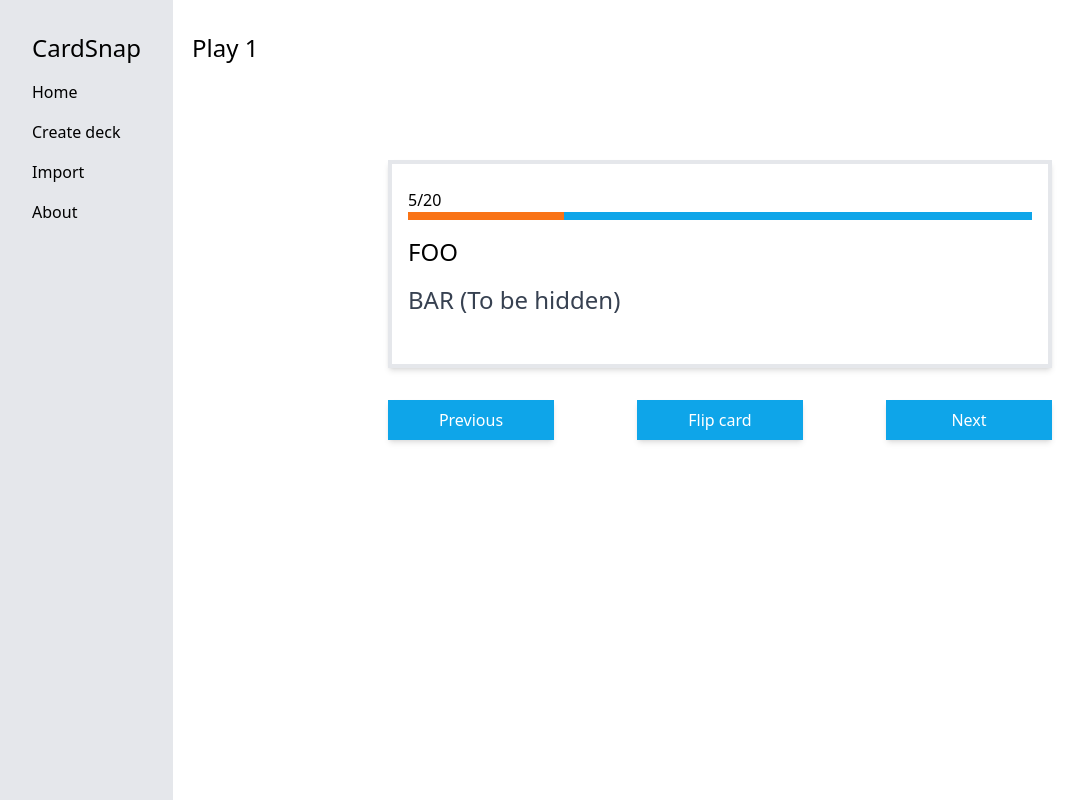
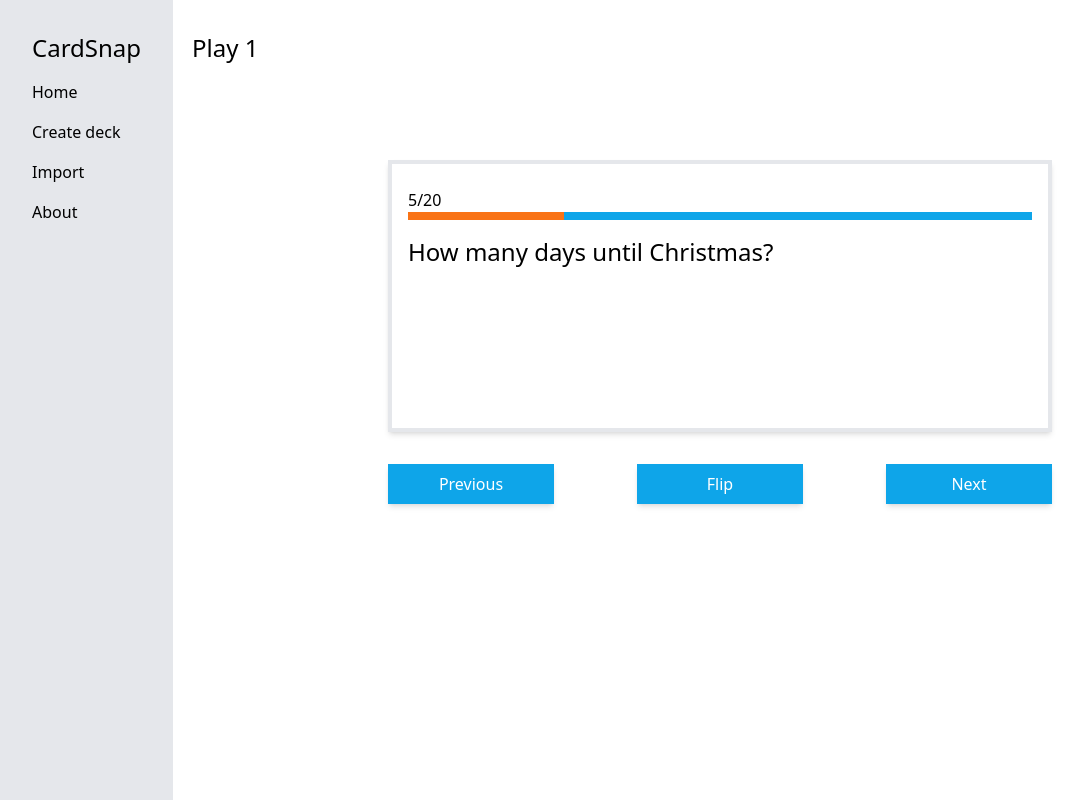
Before and after one commit to junlarsen/it1901, a React (Vite) app in the folder cardsnap/ui/: page /play/1 in a window 1280 px wide. Shown: the whole page, without its empty margins (0-1083 px from the left). Built offline with nearby package versions, Linux system fonts and the light colour scheme.

Commit message:
Implement hide show of answer
Co-authored-by: magnutou <magnutou@stud.ntnu.no>
Co-authored-by: talene <talene@stud.ntnu.no>

```diff
--- /dev/null
+++ b/cardsnap/ui/src/components/button.tsx
@@ -0,0 +1,15 @@
+import { FC } from 'react';
+
+interface ButtonProps {
+  clickHandler: () => void;
+  label: string;
+}
+
+export const Button: FC<ButtonProps> = ({ clickHandler, label }) => (
+  <button
+    onClick={clickHandler}
+    className="bg-sky-500 text-white py-2 w-1/4 shadow-md active:bg-sky-600 transition duration-100 ease-in-out"
+  >
+    {label}
+  </button>
+);
--- a/cardsnap/ui/src/components/playButtons.tsx
+++ b/cardsnap/ui/src/components/playButtons.tsx
@@ -1,31 +1,29 @@
 import { FC } from 'react';
+import { Button } from './button';
 
-export const PlayButtons: FC = () => {
-  const flipCard = (event: React.MouseEvent<HTMLButtonElement>) => {
-    event.preventDefault();
+interface PlayButtonsProps {
+  displayAnswer: boolean;
+  setDisplayAnswer: React.Dispatch<React.SetStateAction<boolean>>;
+}
+
+export const PlayButtons: FC<PlayButtonsProps> = ({ displayAnswer, setDisplayAnswer }) => {
+  const toggleDisplayAnswer = () => {
+    setDisplayAnswer(!displayAnswer);
   };
 
-  const nextCard = (event: React.MouseEvent<HTMLButtonElement>) => {
-    event.preventDefault();
+  const nextCard = () => {
+    setDisplayAnswer(false);
   };
 
-  const prevCard = (event: React.MouseEvent<HTMLButtonElement>) => {
-    event.preventDefault();
+  const prevCard = () => {
+    setDisplayAnswer(false);
   };
-
-  const style = 'bg-sky-500 text-white py-2 w-1/4 shadow-md';
 
   return (
     <div className="flex w-full mt-8 justify-between">
-      <button onClick={prevCard} className={style} name="prevButton">
-        Previous
-      </button>
-      <button onClick={flipCard} className={style} name="flipButton">
-        Flip card
-      </button>
-      <button onClick={nextCard} className={style} name="nextButton">
-        Next
-      </button>
+      <Button clickHandler={prevCard} label="Previous" />
+      <Button clickHandler={toggleDisplayAnswer} label="Flip" />
+      <Button clickHandler={nextCard} label="Next" />
     </div>
   );
 };
--- a/cardsnap/ui/src/components/playCardCard.tsx
+++ b/cardsnap/ui/src/components/playCardCard.tsx
@@ -5,10 +5,11 @@ interface CardProps {
   card: Card;
   currentCount: number;
   totalCount: number;
+  displayAnswer: boolean;
 }
 
-export const PlayCardCard: FC<CardProps> = ({ card, currentCount, totalCount }) => (
-  <div className="bg-white border-4 p-4 shadow-md w-full mr-8 pt-6 pb-8">
+export const PlayCardCard: FC<CardProps> = ({ card, currentCount, totalCount, displayAnswer }) => (
+  <div className="bg-white border-4 p-4 shadow-md w-full mr-8 pt-6">
     <p className="font-thin">
       {currentCount}/{totalCount}
     </p>
@@ -16,6 +17,8 @@ export const PlayCardCard: FC<CardProps> = ({ card, currentCount, totalCount })
       <div className="bg-orange-500 h-2" style={{ width: `${(currentCount / totalCount) * 100}%` }} />
     </div>
     <h3 className="text-2xl my-4 font-medium">{card.question}</h3>
-    <p className="text-gray-700 text-2xl my-4">{card.answer} (To be hidden)</p>
+    <p className={`text-gray-500 text-xl my-4 ${displayAnswer ? 'visible' : 'invisible'}`} id="answer">
+      {card.answer}
+    </p>
   </div>
 );
--- a/cardsnap/ui/src/pages/deck-view.tsx
+++ b/cardsnap/ui/src/pages/deck-view.tsx
@@ -1,10 +1,11 @@
-import { FC } from 'react';
+import { FC, useState } from 'react';
 import { Params, useParams } from 'react-router-dom';
 import { PlayCardCard } from '../components/playCardCard';
 import { PlayButtons } from '../components/playButtons';
 import { Subtitle } from '../components/subtitle';
 
 export const DeckView: FC = () => {
+  const [displayAnswer, setDisplayAnswer] = useState(false);
   const params = useParams<Params<'id'>>();
 
   return (
@@ -12,8 +13,17 @@ export const DeckView: FC = () => {
       <Subtitle title={'Play ' + params.id!} />
       <div className="w-3/4 ml-auto mr-auto p-16">
         <div className="ml-auto mr-auto w-full min-w-200">
-          <PlayCardCard card={{ question: 'FOO', answer: 'BAR' }} currentCount={5} totalCount={20} />
-          <PlayButtons />
+          <PlayCardCard
+            card={{
+              question: 'How many days until Christmas?',
+              answer:
+                'Lorem ipsum dolor sit amet consectetur adipisicing elit. Amet nobis esse maiores quos explicabo autem non molestiae sit sequi doloribus, quibusdam, nisi blanditiis quod dolorum vitae quae cum consectetur veritatis.',
+            }}
+            currentCount={5}
+            totalCount={20}
+            displayAnswer={displayAnswer}
+          />
+          <PlayButtons displayAnswer={displayAnswer} setDisplayAnswer={setDisplayAnswer} />
         </div>
       </div>
     </>
```
Also changed, not shown: cardsnap/ui/.eslintrc.cjs.
